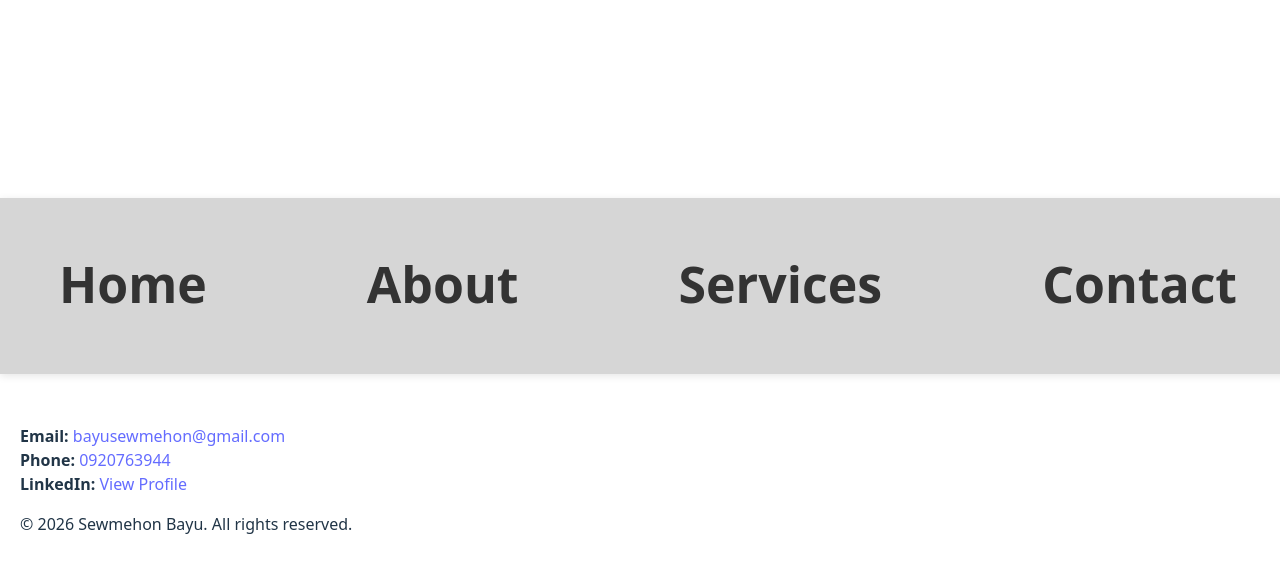
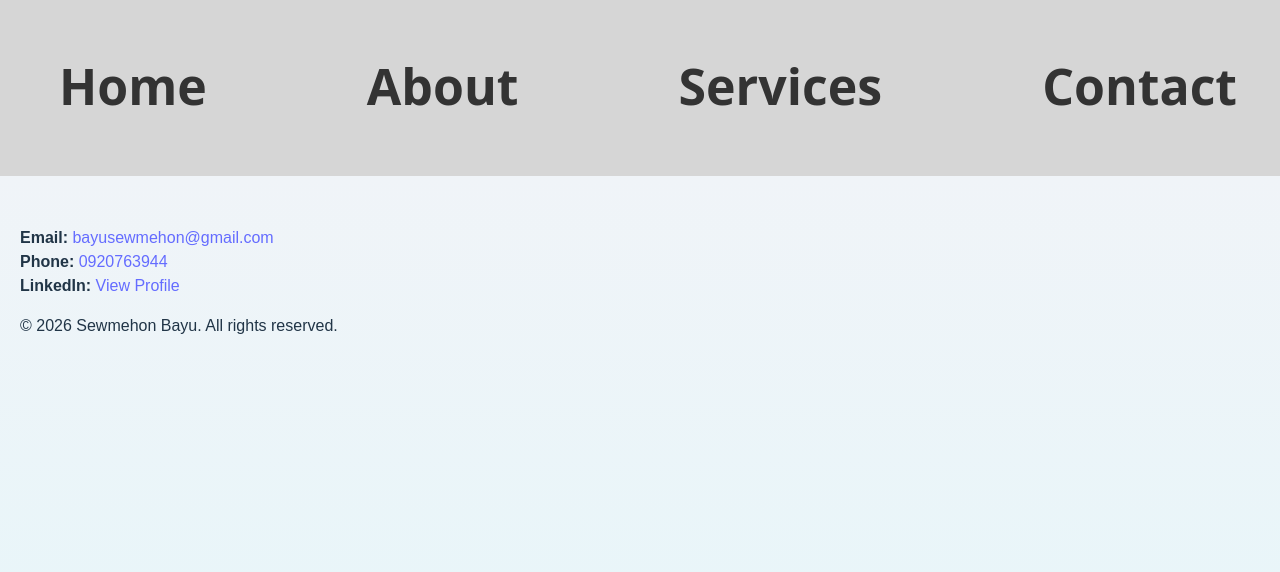
Before and after one commit to simon21728/CompanyProject, a React app in the folder frontend/: page /moreinfo in a window 1280 px wide. Shown: the top 572 px of the page. Built offline with nearby package versions, Linux system fonts and the light colour scheme; the HTML template or start-up script is replaced by a standard one.

Commit message:
fix averall

```diff
--- a/frontend/src/components/Moreinfo.jsx
+++ b/frontend/src/components/Moreinfo.jsx
@@ -3,7 +3,11 @@ function Moreinfo() {
     <div className="min-h-screen bg-gray-800 text-white m-0 p-0">
       <div
         className="mt-[20px] ml-[30px]"
-        style={{ padding: "50px 20px" }}
+        style={{
+              padding: "50px 20px",
+              background: "linear-gradient(to bottom, #f0f4f8, #e0f7fa)",
+              minHeight: "100vh",
+              fontFamily: "Arial, sans-serif", }}
       >
         <div className="flex flex-col md:flex-row justify-between gap-4 mb-6">
           <div className="moreinfo-item">
```
